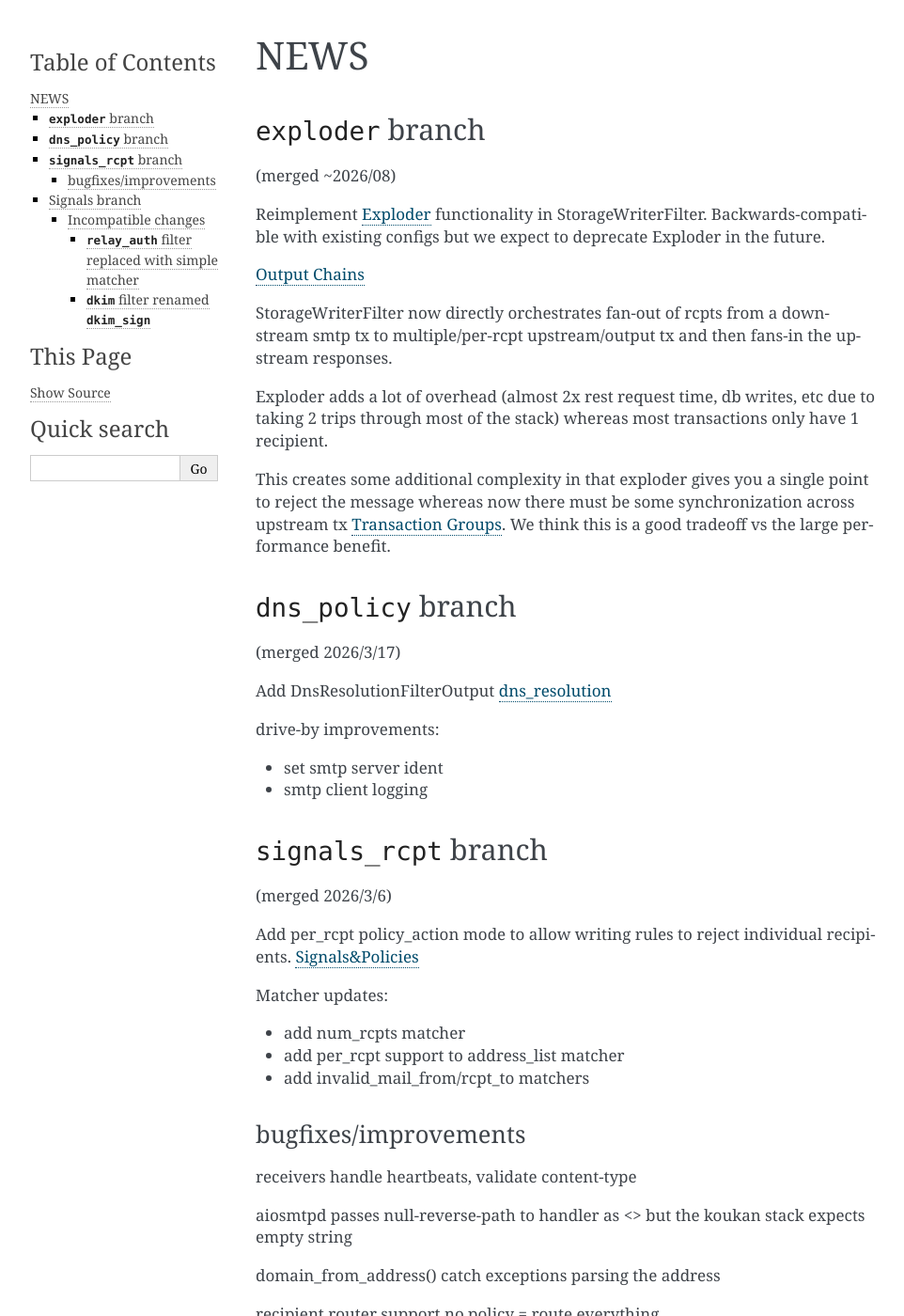
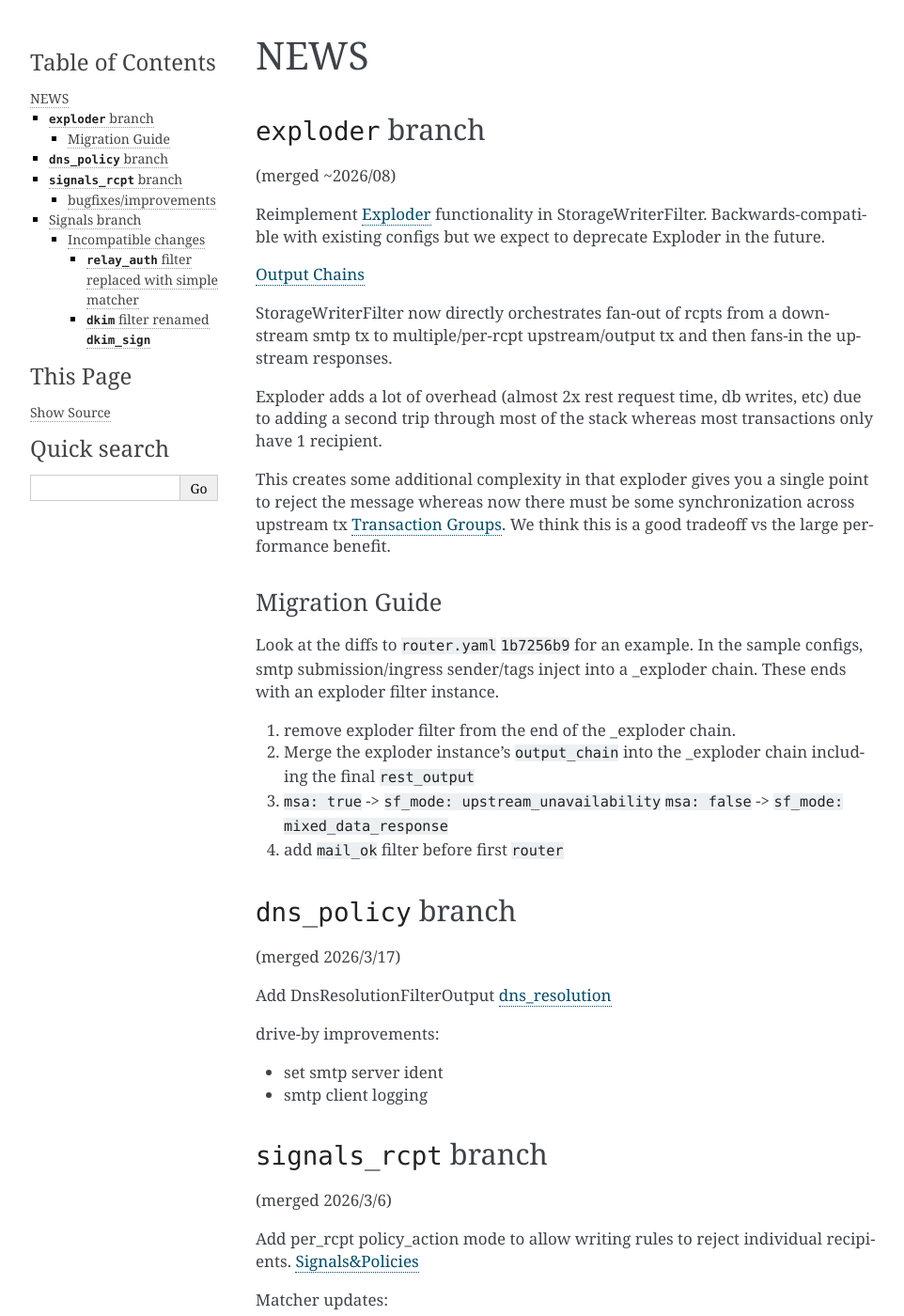
Before and after one commit to jsbucy/koukan, a Sphinx documentation site: the page built from koukan/docs/news.rst, in a window 1280 px wide and 1400 px high. Shown: the whole window at 94% size, without its empty margins (148-1110 px from the left). Built offline with Sphinx 7.4.7, drawn with Linux system fonts in a browser that asks for light colours.

Commit message:
docs updates

```diff
--- a/koukan/docs/faq.rst
+++ b/koukan/docs/faq.rst
@@ -31,8 +31,8 @@ Isn't this the same thing as JMAP?
 
 JMAP is a modern alternative to IMAP that provides a rich http/json
 api to a mailbox with complex queries, windowing, etc.  Koukan lives
-below JMAP in the tech stack. Koukan is message transport send/receive
-only.  Koukan is highly complementary to be the underlying transport
+below JMAP in the groupware stack. Koukan is message transport send/receive
+only.  Koukan is a perfect fit to be the underlying transport
 for JMAP:
 
 * it is trivial to convert between Koukan's message_builder representation and
--- a/koukan/docs/news.rst
+++ b/koukan/docs/news.rst
@@ -20,7 +20,7 @@ downstream smtp tx to multiple/per-rcpt upstream/output tx and then
 fans-in the upstream responses.
 
 Exploder adds a lot of overhead (almost 2x rest request time, db
-writes, etc due to taking 2 trips through most of the stack) whereas
+writes, etc) due to adding a second trip through most of the stack whereas
 most transactions only have 1 recipient.
 
 This creates some additional complexity in that exploder gives you a
@@ -28,6 +28,22 @@ single point to reject the message whereas now there must be some
 synchronization across upstream tx :ref:`transaction_group`. We think
 this is a good tradeoff vs the large performance benefit.
 
+Migration Guide
+---------------
+
+Look at the diffs to ``router.yaml`` ``1b7256b9`` for an example. In
+the sample configs, smtp submission/ingress sender/tags inject into a
+_exploder chain. These ends with an exploder filter instance.
+
+1. remove exploder filter from the end of the _exploder chain.
+
+2. Merge the exploder instance's ``output_chain`` into the _exploder
+   chain including the final ``rest_output``
+
+3. ``msa: true`` -> ``sf_mode: upstream_unavailability``
+   ``msa: false`` -> ``sf_mode: mixed_data_response``
+
+4. add ``mail_ok`` filter before first ``router``
 
 ``dns_policy`` branch
 =====================
```
Also changed, not shown: koukan/docs/config.rst (+6 -6 lines).
